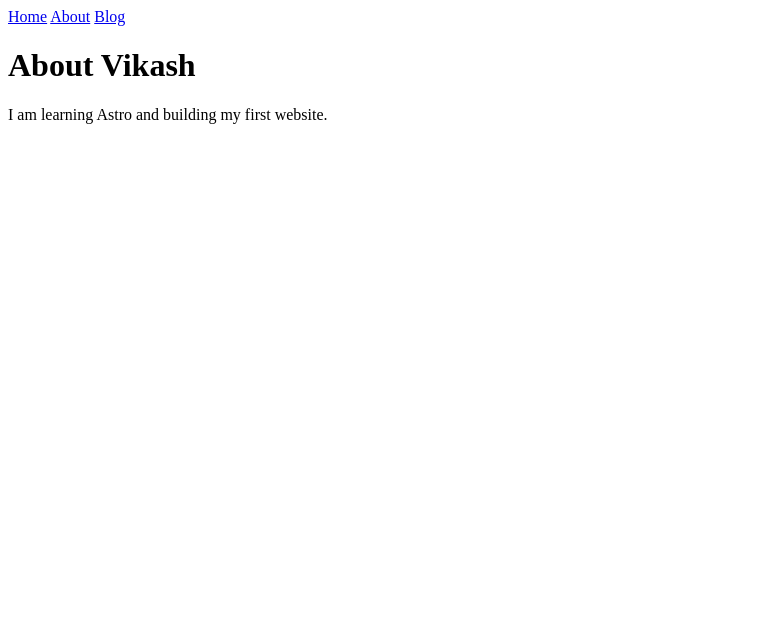
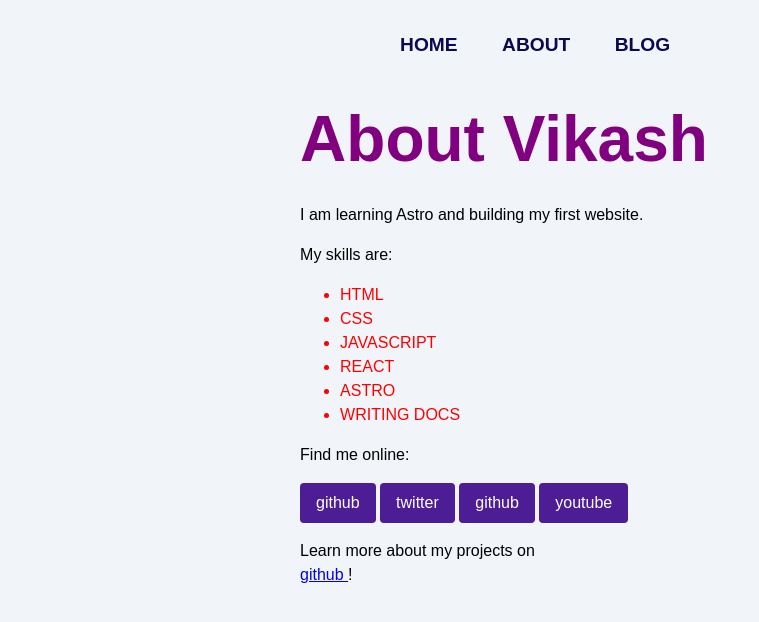
Before and after one commit to wpfixy/astro-learning-site, an Astro site: page /about in a window 1280 px wide. Shown: the whole page, without its empty margins (0-759 px from the left). Built offline with nearby package versions, Linux system fonts and the light colour scheme; Astro itself is replaced by a stand-in of ours.

Commit message:
Add reusable footer and social components

```diff
--- /dev/null
+++ b/src/components/Footer.astro
@@ -0,0 +1,23 @@
+---
+const platform = "github";
+const username = "wpfixy";
+import Social from './Social.astro';
+---
+
+<footer>
+      <p>Find me online:</p>
+
+  <Social platform="github" username="wpfixy" />
+  <Social platform="twitter" username="astrodotbuild" />
+  <Social platform="github" username="withastro" />
+  <Social platform="youtube" username="astrodotbuild" />
+
+
+  <p>
+    Learn more about my projects on <br>
+     <a href={`https://www.${platform}.com/${username}`}>
+      {platform}
+    </a>
+    !
+  </p>
+</footer>
--- /dev/null
+++ b/src/components/Header.astro
@@ -0,0 +1,8 @@
+---
+import Navigation from './Navigation.astro';
+---
+<header>
+  <nav>
+    <Navigation />
+  </nav>
+</header>
--- a/src/components/Navigation.astro
+++ b/src/components/Navigation.astro
@@ -1,5 +1,7 @@
-<nav>
+---
+---
+<div id="main-menu" class="nav-links">
   <a href="/">Home</a>
   <a href="/about/">About</a>
   <a href="/blog/">Blog</a>
-</nav>
+</div>
--- /dev/null
+++ b/src/components/Social.astro
@@ -0,0 +1,20 @@
+---
+const { platform, username } = Astro.props;
+---
+<a href={`https://www.${platform}.com/${username}`}>{platform}</a>
+
+<style>
+  a {
+    display: inline-block;
+    padding: 0.5rem 1rem;
+    color: white;
+    background-color: #4c1d95;
+    text-decoration: none;
+    border-radius: 0.25rem;
+  }
+
+  a:hover {
+    background-color: #6d28d9;
+  }
+</style>
+</style>
--- a/src/pages/about.astro
+++ b/src/pages/about.astro
@@ -1,5 +1,11 @@
 ---
-import Navigation from "../components/Navigation.astro";
+import Header from '../components/Header.astro';
+const skills = ["HTML", "CSS", "JavaScript", "React", "Astro", "Writing Docs"];
+const skillColor = "red";
+const fontWeight = "200";
+const textCase = "uppercase";
+import '../styles/global.css';
+import Footer from '../components/Footer.astro';
 ---
 
 <html lang="en">
@@ -7,10 +13,26 @@ import Navigation from "../components/Navigation.astro";
     <meta charset="UTF-8" />
     <meta name="viewport" content="width=device-width" />
     <title>About Vikash</title>
+    <style define:vars={{skillColor, fontWeight, textCase}}>
+  h1 {
+    color: purple;
+    font-size: 4rem;
+  }
+  .skill {
+    color: var(--skillColor);
+    font-weight: var(--fontWeight);
+    text-transform: var(--textCase);
+  }
+</style>
   </head>
   <body>
-    <Navigation />
+    <Header />
     <h1>About Vikash</h1>
     <p>I am learning Astro and building my first website.</p>
+    <p>My skills are:</p>
+        <ul>
+        {skills.map((skill) => <li class="skill">{skill}</li>)}
+        </ul>
+        <Footer />
   </body>
 </html>
--- /dev/null
+++ b/src/styles/global.css
@@ -0,0 +1,58 @@
+/* nav styles */
+
+html {
+  background-color: #f1f5f9;
+  font-family: sans-serif;
+}
+
+body {
+  margin: 0 auto;
+  width: 100%;
+  max-width: 80ch;
+  padding: 1rem;
+  line-height: 1.5;
+}
+
+* {
+  box-sizing: border-box;
+}
+
+h1 {
+  margin: 1rem 0;
+  font-size: 2.5rem;
+}
+.nav-links {
+  width: 100%;
+  margin: 0;
+}
+
+.nav-links a {
+  display: block;
+  text-align: center;
+  padding: 10px 0;
+  text-decoration: none;
+  font-size: 1.2rem;
+  font-weight: bold;
+  text-transform: uppercase;
+  color: #0d0950;
+}
+
+.nav-links a:hover,
+.nav-links a:focus {
+  background-color: #ff9776;
+}
+
+@media screen and (min-width: 636px) {
+  .nav-links {
+    margin-left: 5em;
+    display: block;
+    position: static;
+    width: auto;
+    background: none;
+  }
+
+  .nav-links a {
+    display: inline-block;
+    padding: 15px 20px;
+  }
+}
```
Also changed, not shown: src/pages/blog.astro (+5 -2 lines), src/pages/index.astro (+38 -4 lines), src/pages/posts/post-1.md (+1 -0 lines).
